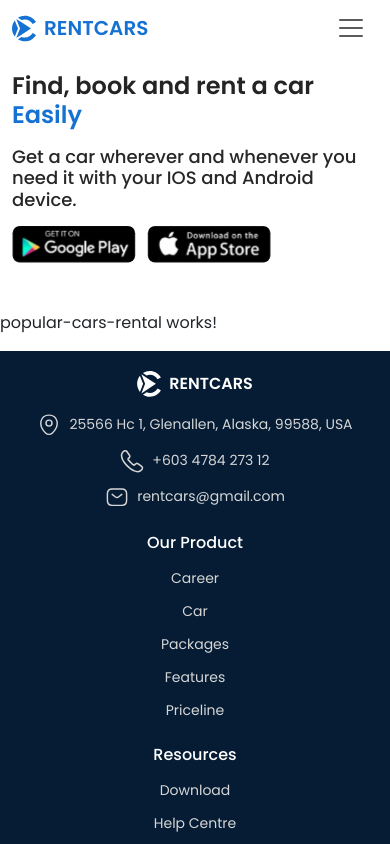
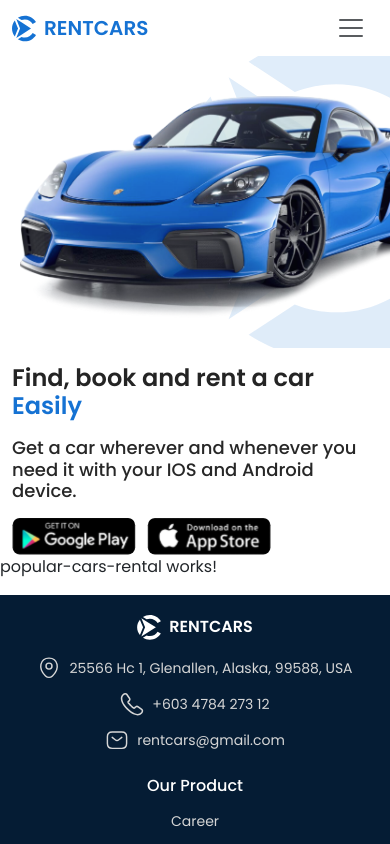
Before and after one commit to MohamedMamdouh1999/Rent-Cars, an Angular app: page /home in a window 390 px wide. Shown: the top 844 px of the page. Built offline with nearby package versions, Linux system fonts and the light colour scheme.

Commit message:
add intro car logo in responsive mode

```diff
--- a/src/app/modules/home/components/header/header.component.html
+++ b/src/app/modules/home/components/header/header.component.html
@@ -1,5 +1,8 @@
 <header>
-     <div class="container h-100 mt-4 mt-lg-0 py-5 py-lg-0 d-flex align-items-center">
+     <div class="intro-logo-mobile d-lg-none d-flex align-items-start justify-content-end mt-5 pt-5">
+          <img loading="lazy" src="assets/images/intro-car.png" alt="Rent Cars">
+     </div>
+     <div class="container d-flex align-items-center h-100 mt-3 mt-lg-0">
           <div class="intro-details">
                <h1 class="mb-0">Find, book and rent a car <span>Easily</span></h1>
                <h5>Get a car wherever and whenever you need it with your IOS and Android device.</h5>
--- a/src/app/modules/home/components/header/header.component.scss
+++ b/src/app/modules/home/components/header/header.component.scss
@@ -1,4 +1,13 @@
 header {
+     .intro-logo-mobile {
+          background-size: contain;
+          background-repeat: no-repeat;
+          background-position: right top;
+          background-image: url(./../../../../../assets/patterns/intro-pattern.svg);
+          img {
+               width: 95%;
+          }
+     }
      .intro-details {
           h1 {
                font-size: 24px;
@@ -27,7 +36,7 @@ header {
                height: 800px;
                background-repeat: no-repeat;
                background-position: right center, right top;
-               background-image: url(./../../../../../assets/images/intro-car.svg), url(./../../../../../assets/patterns/intro-pattern.svg);
+               background-image: url(./../../../../../assets/images/intro-car.png), url(./../../../../../assets/patterns/intro-pattern.svg);
                .intro-details {
                     width: 390px;
                     height: 238.62px;
@@ -51,4 +60,9 @@ header {
                }
           }
      }
+     @media screen and (min-width: 992px) and (max-width: 1200px) {
+          & {
+               background-size: 55%;
+          }
+     }
 }
```
Also changed, not shown: src/assets/images/intro-car.png (added), src/assets/images/intro-car.svg (deleted).
